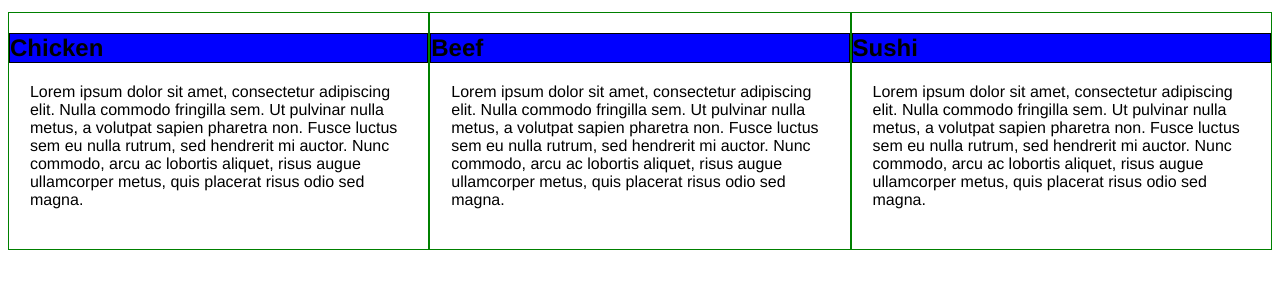
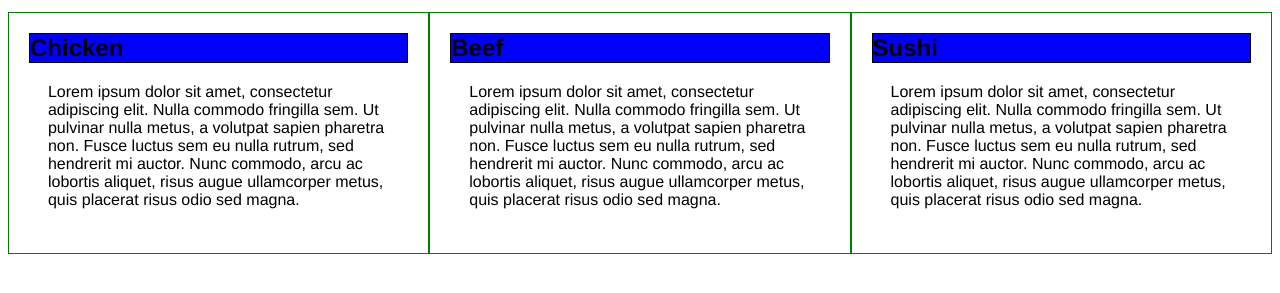
Before and after one commit to tundealfred/mod2-solution, a plain HTML site: page site/index.html in a window 1280 px wide. Shown: the part 61-354 px from the top of the page. Drawn offline with Linux system fonts and the light colour scheme.

Commit message:
update section

```diff
--- a/css/style.css
+++ b/css/style.css
@@ -6,6 +6,11 @@
 h1 {
   margin-bottom: 15px;
   text-align: center;
+}
+
+section {
+
+  margin: 20px;
 }
 
 p {
```
